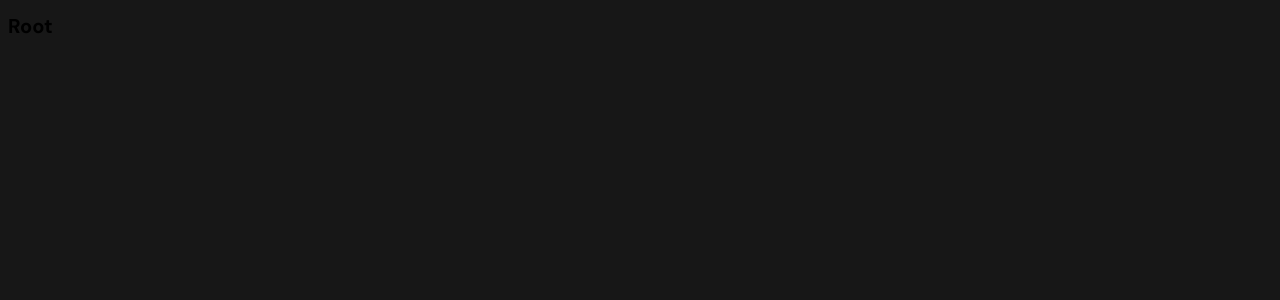
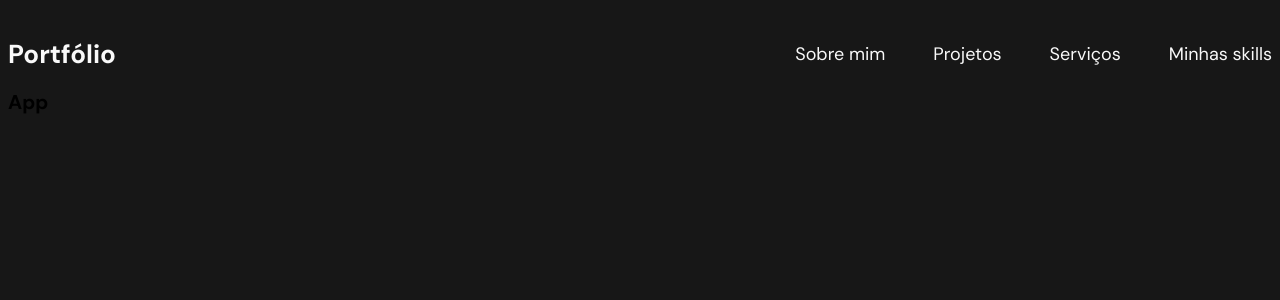
Before and after one commit to erickgust/portfolio, a React (Vite) app: page / in a window 1280 px wide. Shown: the top 300 px of the page. Built offline with nearby package versions, Linux system fonts and the light colour scheme.

Commit message:
Add header

```diff
--- /dev/null
+++ b/src/app.tsx
@@ -0,0 +1,10 @@
+import { Header } from './header'
+
+export function App () {
+  return (
+    <>
+      <Header />
+      <h1>App</h1>
+    </>
+  )
+}
--- /dev/null
+++ b/src/header/header-styles.ts
@@ -0,0 +1,28 @@
+import styled from 'styled-components'
+
+export const Header = styled.header`
+  margin-top: 3.2rem;
+  display: flex;
+  justify-content: space-between;
+  align-items: center;
+`
+
+export const List = styled.ul`
+  list-style: none;
+  display: flex;
+  gap: 4.8rem;
+
+  li {
+    display: inline-block;
+  }
+`
+
+export const Link = styled.a`
+  color: ${({ theme }) => theme.colors.white};
+  text-decoration: none;
+  font-size: 1.8rem;
+`
+
+export const HomeLink = styled(Link)`
+  font-size: 2.6rem;
+`
--- /dev/null
+++ b/src/header/header.tsx
@@ -0,0 +1,20 @@
+import * as S from './header-styles'
+
+export function Header () {
+  return (
+    <S.Header>
+      <S.HomeLink href="#">
+        <strong>Portfólio</strong>
+      </S.HomeLink>
+
+      <nav>
+        <S.List>
+          <li><S.Link href="#about">Sobre mim</S.Link></li>
+          <li><S.Link href="#projects">Projetos</S.Link></li>
+          <li><S.Link href="#services">Serviços</S.Link></li>
+          <li><S.Link href="#skills">Minhas skills</S.Link></li>
+        </S.List>
+      </nav>
+    </S.Header>
+  )
+}
--- /dev/null
+++ b/src/header/index.ts
@@ -0,0 +1 @@
+export * from './header'
--- a/src/root.tsx
+++ b/src/root.tsx
@@ -1,4 +1,5 @@
 import { createGlobalStyle, ThemeProvider } from 'styled-components'
+import { App } from './app'
 import { theme } from './resources/theme/theme'
 
 const GlobalStyle = createGlobalStyle`
@@ -20,7 +21,7 @@ export function Root () {
   return (
     <ThemeProvider theme={theme}>
       <GlobalStyle />
-      <h1>Root</h1>
+      <App />
     </ThemeProvider>
   )
 }
```
